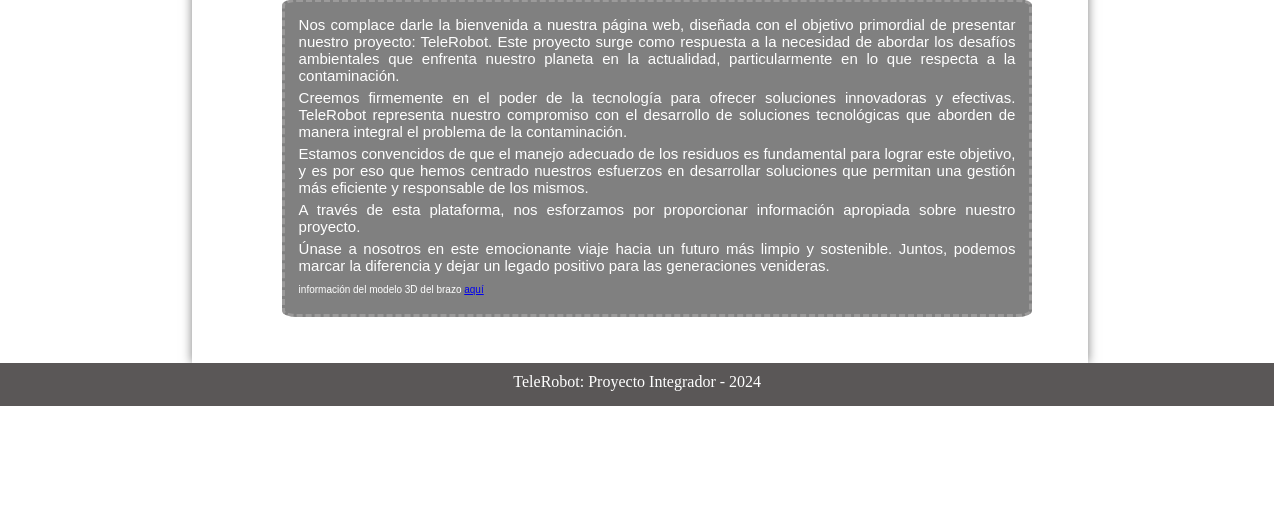
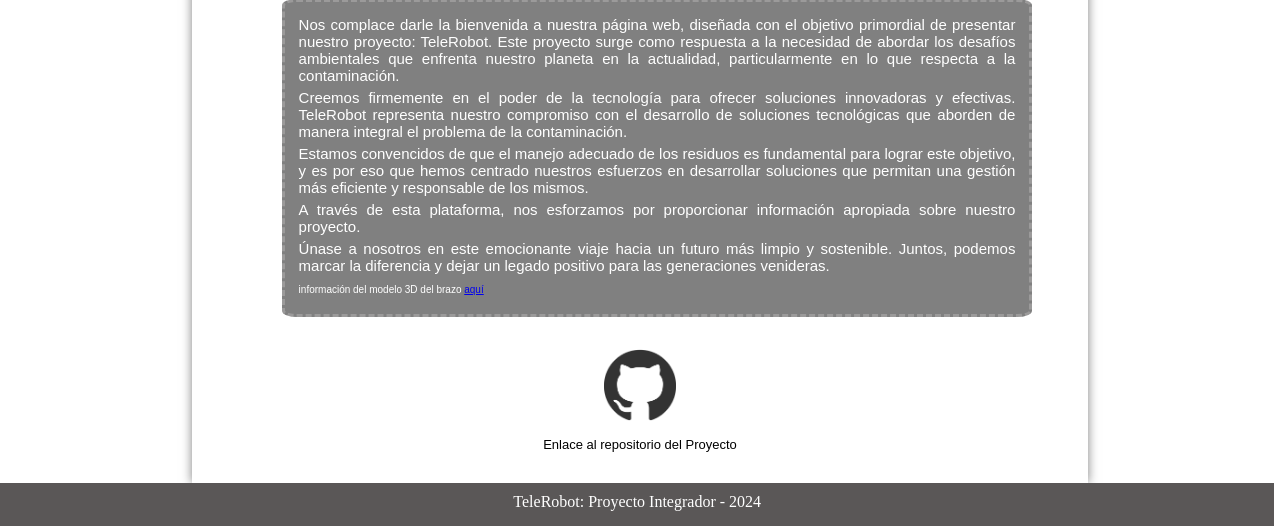
Before and after one commit to PacchaDavid/Grupo_5, a Django app: page / in a window 1280 px wide. Shown: the part 662-1188 px from the top of the page. Before the commit the page ends 1068 px from the top, so only its background shows below. Run offline with Django 5.2, Linux system fonts and the light colour scheme.

Commit message:
update gestionBrazoRobotico

```diff
--- a/gestionBrazoRobotico/gestionBrazoRobotico/static/css/index.css
+++ b/gestionBrazoRobotico/gestionBrazoRobotico/static/css/index.css
@@ -61,3 +61,16 @@ p{
     margin-top: 10px;
     font-size: 10px;
 }
+
+#repositorio {
+    border: none;
+    width: 8%;
+    height: auto;
+    margin-left: 46%;
+}
+
+#repo {
+    text-align: center;
+    font-family: Arial, Helvetica, sans-serif;
+    font-size: 13px;
+}
--- a/gestionBrazoRobotico/gestionBrazoRobotico/templates/principal/index.html
+++ b/gestionBrazoRobotico/gestionBrazoRobotico/templates/principal/index.html
@@ -19,4 +19,7 @@
     <p>Únase a nosotros en este emocionante viaje hacia un futuro más limpio y sostenible. Juntos, podemos marcar la diferencia y dejar un legado positivo para las generaciones venideras.</p>
     <p id = "info">información del modelo 3D del brazo <a href="https://www.thingiverse.com/thing:1015238" target="_blank">aquí</a></p>
   </div>
+  <a href="https://github.com/PacchaDavid/Grupo_5" target="_blank"><img id="repositorio" src="{% static 'imgs/icons/github.png' %}" alt="enlace al repositorio principal"></a>
+  <p id="repo"><span>Enlace al repositorio del Proyecto</span></p>
+
 {% endblock %}
```
Also changed, not shown: gestionBrazoRobotico/gestionBrazoRobotico/static/imgs/icons/github.png (added).
